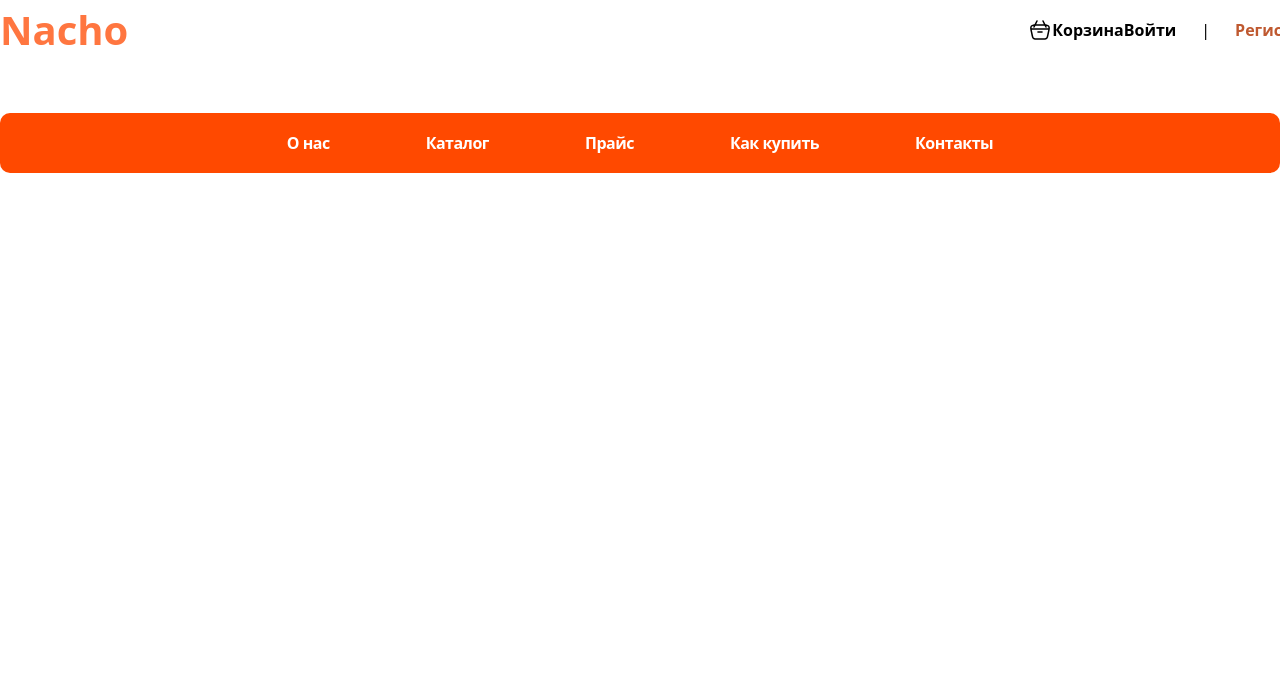
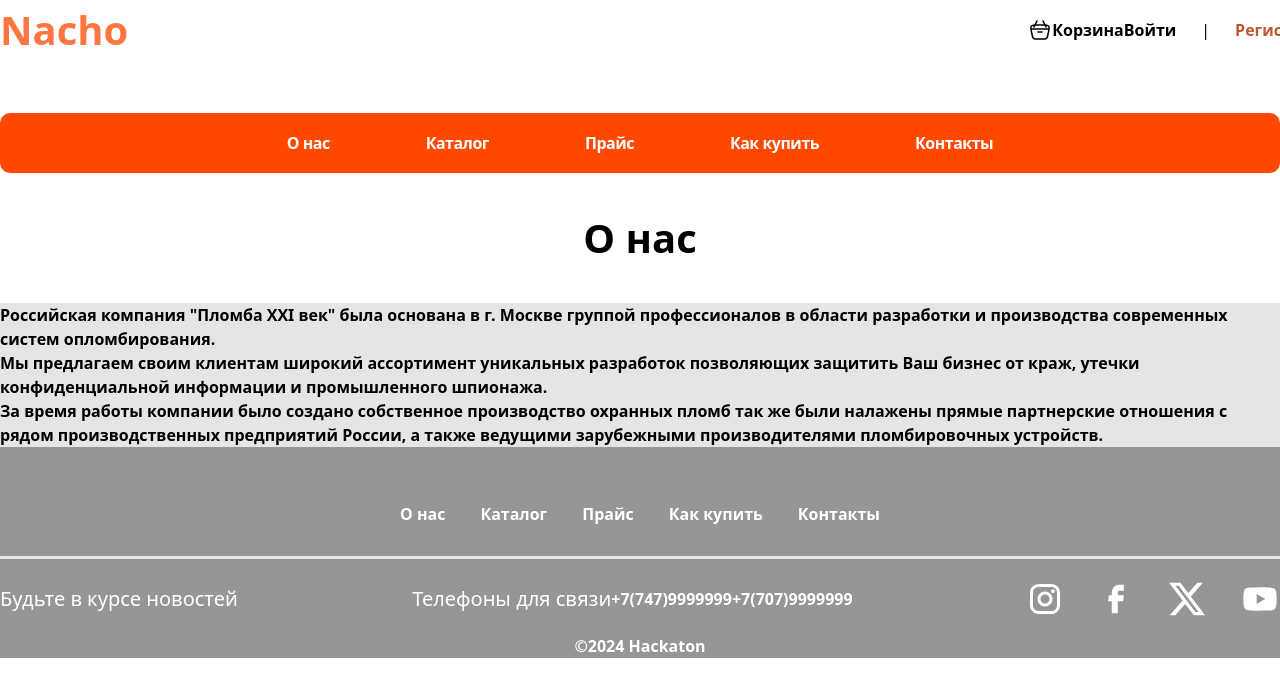
Before and after one commit to flakozzZ/e-commerce, a React (Vite) app: page / in a window 1280 px wide. Shown: the top 696 px of the page. Built offline with nearby package versions, Linux system fonts and the light colour scheme; a web font is replaced by a local one.

Commit message:
feat: footer

```diff
--- a/src/app/layout/default.tsx
+++ b/src/app/layout/default.tsx
@@ -1,7 +1,8 @@
 import React, {ReactNode} from 'react';
 import Header from "@/widgets/Header";
 import Nav from "@/widgets/Nav/Nav.tsx";
-
+import AboutUs from '@/widgets/AboutUs/AboutUs';
+import Footer from '@/widgets/Footer';
 
 interface LayoutProps {
     children: ReactNode
@@ -14,7 +15,9 @@ const DefaultLayout: React.FC<LayoutProps> = ({children}) => {
             <div className={'mt-[53px]'}>
                 <Nav/>
             </div>
+            <AboutUs/>
             {children}
+            <Footer/>
         </div>
     );
 };
--- /dev/null
+++ b/src/shared/assets/icons/facebook.tsx
@@ -0,0 +1,18 @@
+function Facebook() {
+   return (
+     <svg
+       width="36"
+       height="36"
+       viewBox="0 0 36 36"
+       fill="none"
+       xmlns="http://www.w3.org/2000/svg"
+     >
+       <path
+         d="M13.797 32.25H19.797V20.235H25.203L25.797 14.265H19.797V11.25C19.797 10.8522 19.955 10.4706 20.2363 10.1893C20.5176 9.90804 20.8992 9.75 21.297 9.75H25.797V3.75H21.297C19.3079 3.75 17.4002 4.54018 15.9937 5.9467C14.5872 7.35322 13.797 9.26088 13.797 11.25V14.265H10.797L10.203 20.235H13.797V32.25Z"
+         fill="white"
+       />
+     </svg>
+   );
+}
+
+export default Facebook;
--- /dev/null
+++ b/src/shared/assets/icons/iconX.tsx
@@ -0,0 +1,38 @@
+import * as React from "react";
+
+const IconX = (props) => (
+  <svg
+    xmlns="http://www.w3.org/2000/svg"
+    width="36"
+    height="36"
+    fill="none"
+    viewBox="0 0 36 36"
+  >
+    <g clipPath="url(#clip0_7_552)">
+      <mask
+        id="mask0_7_552"
+        width="36"
+        height="36"
+        x="0"
+        y="0"
+        maskUnits="userSpaceOnUse"
+        style={{ maskType: "luminance" }}
+      >
+        <path fill="#fff" d="M0 0h36v36H0z"></path>
+      </mask>
+      <g mask="url(#mask0_7_552)">
+        <path
+          fill="#fff"
+          d="M28.35 1.687h5.52L21.81 15.506 36 34.313H24.891L16.185 22.91 6.233 34.313H.707l12.898-14.786L0 1.69h11.391l7.859 10.423zM26.409 31h3.06L9.72 4.827H6.439z"
+        ></path>
+      </g>
+    </g>
+    <defs>
+      <clipPath id="clip0_7_552">
+        <path fill="#fff" d="M0 0h36v36H0z"></path>
+      </clipPath>
+    </defs>
+  </svg>
+);
+
+export default IconX;
--- /dev/null
+++ b/src/shared/assets/icons/instagram.tsx
@@ -0,0 +1,18 @@
+function Instagram() {
+   return (
+     <svg
+       width="36"
+       height="36"
+       viewBox="0 0 36 36"
+       fill="none"
+       xmlns="http://www.w3.org/2000/svg"
+     >
+       <path
+         d="M11.7 3H24.3C29.1 3 33 6.9 33 11.7V24.3C33 26.6074 32.0834 28.8203 30.4518 30.4518C28.8203 32.0834 26.6074 33 24.3 33H11.7C6.9 33 3 29.1 3 24.3V11.7C3 9.39262 3.9166 7.17974 5.54817 5.54817C7.17974 3.9166 9.39262 3 11.7 3ZM11.4 6C9.96783 6 8.59432 6.56893 7.58162 7.58162C6.56893 8.59432 6 9.96783 6 11.4V24.6C6 27.585 8.415 30 11.4 30H24.6C26.0322 30 27.4057 29.4311 28.4184 28.4184C29.4311 27.4057 30 26.0322 30 24.6V11.4C30 8.415 27.585 6 24.6 6H11.4ZM25.875 8.25C26.3723 8.25 26.8492 8.44754 27.2008 8.79917C27.5525 9.15081 27.75 9.62772 27.75 10.125C27.75 10.6223 27.5525 11.0992 27.2008 11.4508C26.8492 11.8025 26.3723 12 25.875 12C25.3777 12 24.9008 11.8025 24.5492 11.4508C24.1975 11.0992 24 10.6223 24 10.125C24 9.62772 24.1975 9.15081 24.5492 8.79917C24.9008 8.44754 25.3777 8.25 25.875 8.25ZM18 10.5C19.9891 10.5 21.8968 11.2902 23.3033 12.6967C24.7098 14.1032 25.5 16.0109 25.5 18C25.5 19.9891 24.7098 21.8968 23.3033 23.3033C21.8968 24.7098 19.9891 25.5 18 25.5C16.0109 25.5 14.1032 24.7098 12.6967 23.3033C11.2902 21.8968 10.5 19.9891 10.5 18C10.5 16.0109 11.2902 14.1032 12.6967 12.6967C14.1032 11.2902 16.0109 10.5 18 10.5ZM18 13.5C16.8065 13.5 15.6619 13.9741 14.818 14.818C13.9741 15.6619 13.5 16.8065 13.5 18C13.5 19.1935 13.9741 20.3381 14.818 21.182C15.6619 22.0259 16.8065 22.5 18 22.5C19.1935 22.5 20.3381 22.0259 21.182 21.182C22.0259 20.3381 22.5 19.1935 22.5 18C22.5 16.8065 22.0259 15.6619 21.182 14.818C20.3381 13.9741 19.1935 13.5 18 13.5Z"
+         fill="white"
+       />
+     </svg>
+   );
+}
+
+export default Instagram;
--- /dev/null
+++ b/src/shared/assets/icons/youtube.tsx
@@ -0,0 +1,18 @@
+function Youtube() {
+   return (
+     <svg
+       width="40"
+       height="40"
+       viewBox="0 0 40 40"
+       fill="none"
+       xmlns="http://www.w3.org/2000/svg"
+     >
+       <path
+         d="M16.6667 25L25.3167 20L16.6667 15V25ZM35.9333 11.95C36.15 12.7333 36.3 13.7833 36.4 15.1166C36.5167 16.45 36.5667 17.6 36.5667 18.6L36.6667 20C36.6667 23.65 36.4 26.3333 35.9333 28.05C35.5167 29.55 34.55 30.5166 33.05 30.9333C32.2667 31.15 30.8333 31.3 28.6333 31.4C26.4667 31.5166 24.4833 31.5666 22.65 31.5666L20 31.6666C13.0167 31.6666 8.66666 31.4 6.95 30.9333C5.45 30.5166 4.48333 29.55 4.06666 28.05C3.85 27.2666 3.7 26.2166 3.6 24.8833C3.48333 23.55 3.43333 22.4 3.43333 21.4L3.33333 20C3.33333 16.35 3.59999 13.6666 4.06666 11.95C4.48333 10.45 5.45 9.48331 6.95 9.06665C7.73333 8.84998 9.16666 8.69998 11.3667 8.59998C13.5333 8.48331 15.5167 8.43331 17.35 8.43331L20 8.33331C26.9833 8.33331 31.3333 8.59998 33.05 9.06665C34.55 9.48331 35.5167 10.45 35.9333 11.95Z"
+         fill="white"
+       />
+     </svg>
+   );
+}
+
+export default Youtube;
--- a/src/shared/ui/Input/index.scss
+++ b/src/shared/ui/Input/index.scss
@@ -4,11 +4,10 @@
   &__input {
     width: 100%;
     border-radius: 5px;
-    border: 1px solid var(--white);
-    background: var(--white);
+    border: 1px solid #033E6B;
+    background: #FFFFFF;
     font-size: 20px;
     font-weight: 600;
-    color: var(--blue-600);
 
     &::placeholder {
       font-size: 16px;
--- /dev/null
+++ b/src/widgets/AboutUs/AboutUs.tsx
@@ -0,0 +1,21 @@
+import React from "react";
+
+const AboutUs = () => {
+   return (
+       <React.Fragment>
+         <div>
+            <div className="text-center text-[40px] font-bold pt-[35px] pb-[35px]">О нас</div>
+            <div className="bg-[#E5E5E5]">
+               <div className=" text-[#000000] text-[16px] font-bold">
+                  <div className="flex items-center justify-between gap-[25px]">Российская компания "Пломба XXI век" была основана в г. Москве группой профессионалов в области разработки и производства современных систем опломбирования.</div>
+                  <div>Мы предлагаем своим клиентам широкий ассортимент уникальных разработок позволяющих защитить Ваш бизнес от краж, утечки конфиденциальной информации и промышленного шпионажа.
+                  </div>
+                  <div>За время работы компании было создано собственное производство охранных пломб так же были налажены прямые партнерские отношения с рядом производственных предприятий России, а также ведущими зарубежными производителями пломбировочных устройств.</div>
+               </div>
+            </div>
+         </div>
+       </React.Fragment>
+   );
+};
+
+export default AboutUs;
--- /dev/null
+++ b/src/widgets/Footer/index.tsx
@@ -0,0 +1,52 @@
+import React from "react";
+import Instagram from "@/shared/assets/icons/instagram";
+import Facebook from "@/shared/assets/icons/facebook";
+import IconX from "@/shared/assets/icons/iconX";
+import Youtube from "@/shared/assets/icons/youtube";
+
+const Footer = () => {
+   return (
+     <React.Fragment>
+       <div className="w-full h-auto bg-[#969696] text-[#FFFF]">
+         <div className="flex items-center justify-between pl-[400px] pr-[400px] pt-[55px] gap-[20px] text-[16px] font-semibold ">
+           <div>О нас</div>
+           <div>Каталог</div>
+           <div>Прайс</div>
+           <div>Как купить</div>
+           <div>Контакты</div>
+         </div>
+         <div className="border-[1px] mt-[30px] w-full max-w-[1440px] mx-auto ">
+           <hr />
+         </div>
+
+         <div className="flex items-center justify-between pt-[20px]">
+           <div className="flex items-center ">
+             <div className="text-[20px] ">Будьте в курсе новостей</div>
+             <div></div>
+             <div></div>
+           </div>
+
+           <div className="flex items-center ">
+             <div className="text-[20px]">Телефоны для связи</div>
+             <div className="flex items-center">
+               <div className="font-bold">+7(747)9999999</div>
+               <div className="font-bold">+7(707)9999999</div>
+             </div>
+           </div>
+
+           <div className="flex items-center justify-between gap-[35px]">
+             <Instagram />
+             <Facebook />
+             <IconX />
+             <Youtube />
+           </div>
+         </div>
+
+         <div className="text-center text-[16px] font-semibold pt-[15px]">©2024 Hackaton</div>
+
+       </div>
+     </React.Fragment>
+   );
+   };
+
+export default Footer;
--- a/src/widgets/Header/index.tsx
+++ b/src/widgets/Header/index.tsx
@@ -21,6 +21,7 @@ const Index = () => {
                     <div className="text-[16px] text-[#BF5930] font-semibold">Регистрация</div>
                 </div>
 
+
             </div>
 
         </React.Fragment>
```
Also changed, not shown: src/app/index.scss (line endings or trailing spaces), src/pages/footer/index.tsx (deleted).
